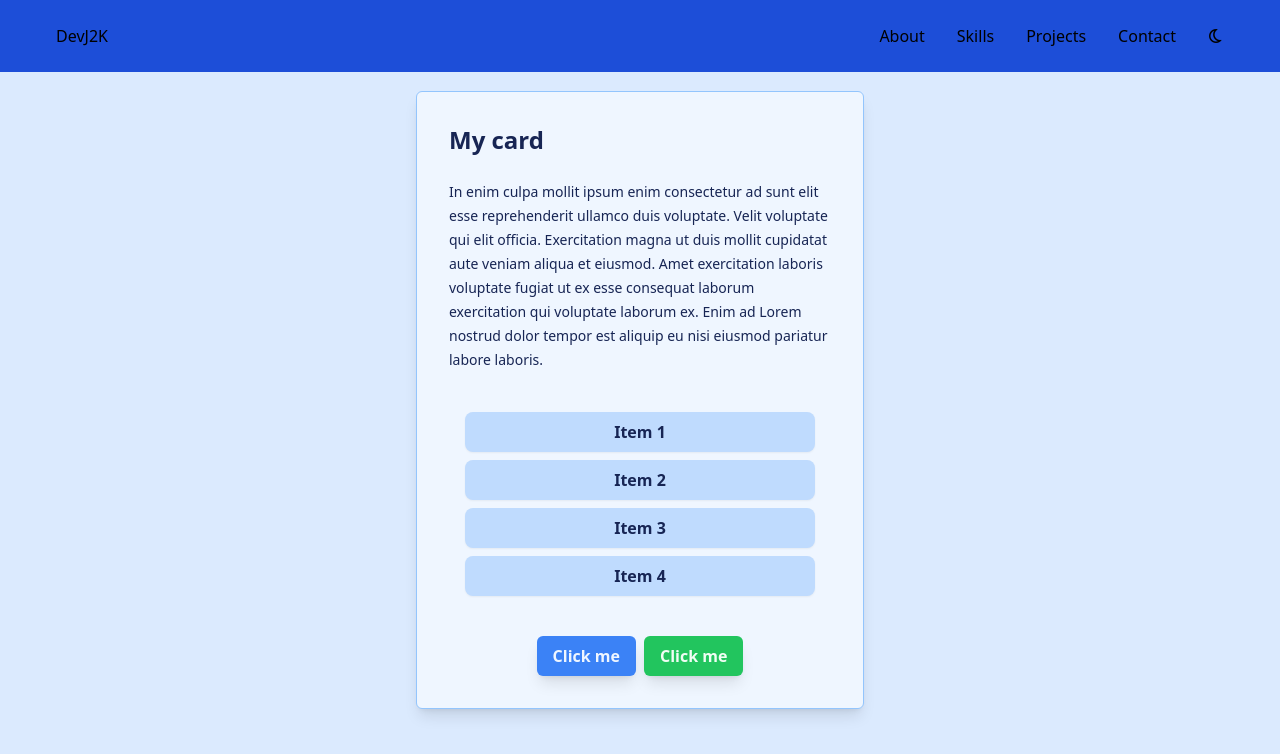
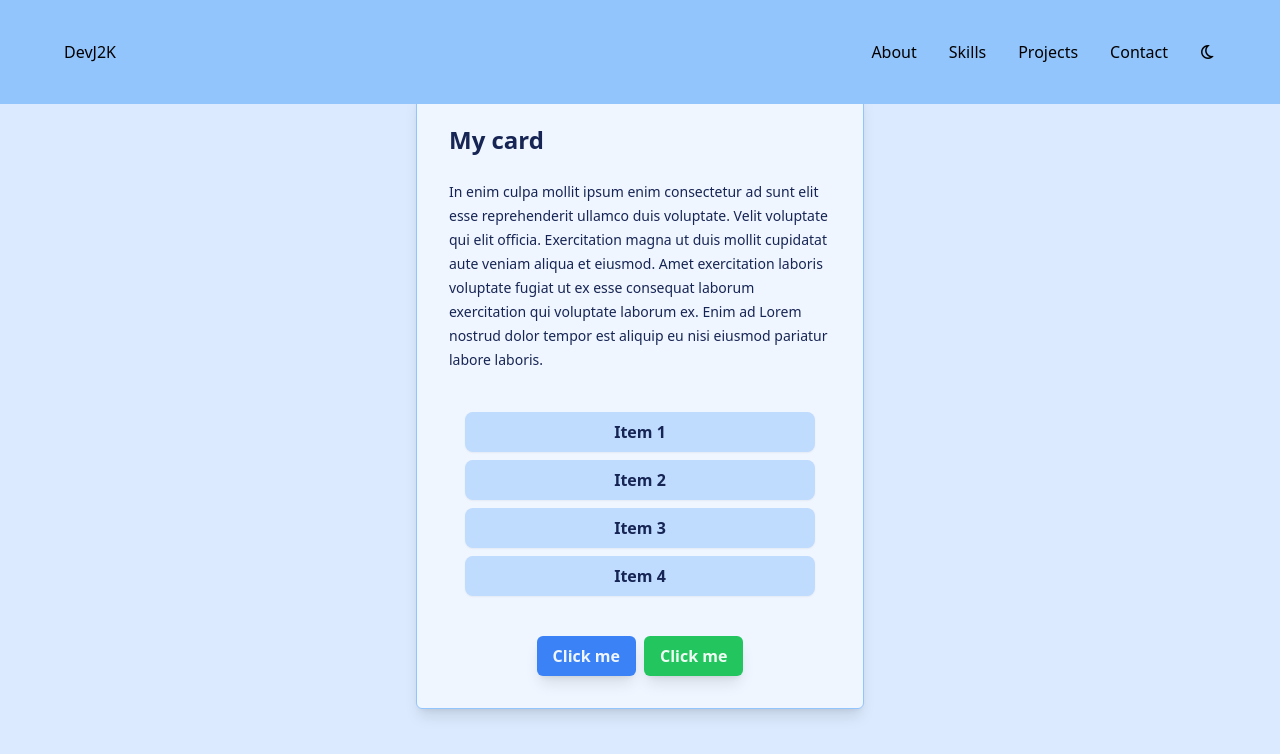
Before and after one commit to DevJ2K/learn_tailwind, a Vue app: page / in a window 1280 px wide. Shown: the top 754 px of the page. Built offline with nearby package versions, Linux system fonts and the light colour scheme.

Commit message:
PENDING : Navigation bar...

```diff
--- a/src/components/NavigationBar.vue
+++ b/src/components/NavigationBar.vue
@@ -1,5 +1,5 @@
 <template>
-	<div class="absolute top-0 flex w-full flex-row justify-between bg-blue-700 px-14 py-6">
+	<div class="absolute top-0 flex w-full flex-row justify-between bg-blue-300 px-16 py-10">
 		<div>
 
 			<h1>DevJ2K</h1>
```
